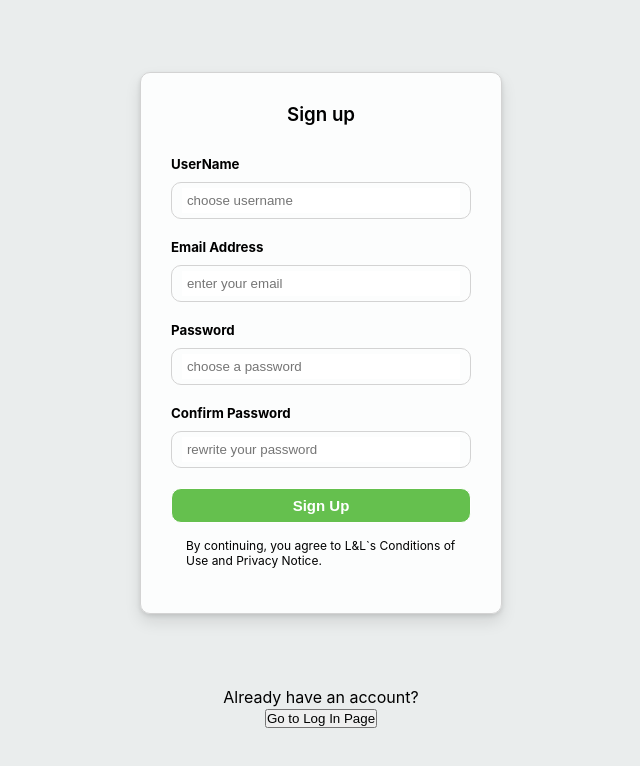
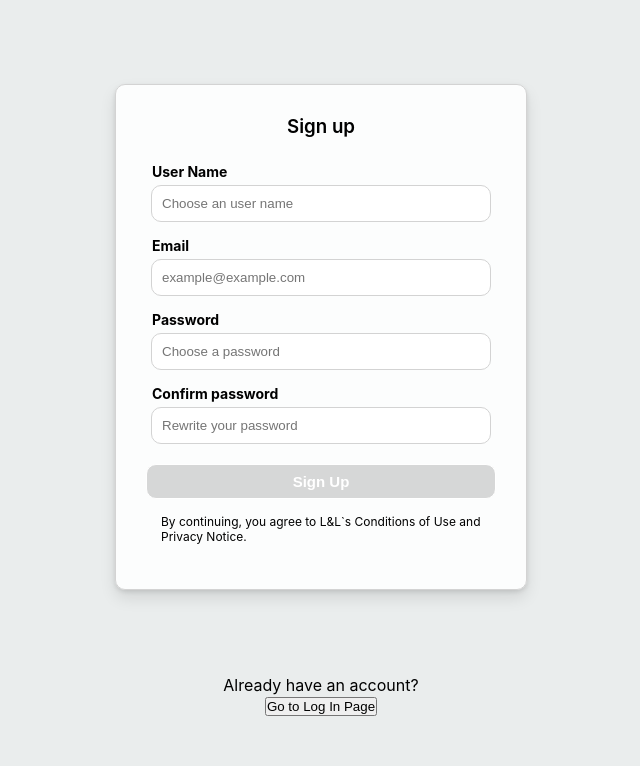
Before and after one commit to Lorekgaston/React-Authentication, a React (Create React App) app: page /register in a window 1280 px wide. Shown: the top 766 px of the page, without its empty margins (319-959 px from the left). Built offline with nearby package versions, Linux system fonts and the light colour scheme.

Commit message:
styled form

```diff
--- a/src/components/InputField/InputField.jsx
+++ b/src/components/InputField/InputField.jsx
@@ -1,33 +1,34 @@
 import React from 'react';
+import './InputField.scss';
 
 const InputField = ({
   type,
+  placeholder,
   name,
   label,
   value,
   handleChange,
-  handleBlur,
-  error,
-  touched
+  isValid,
+  errorMessage
 }) => {
+  console.log(errorMessage);
   return (
-    <div
-      className={
-        error.email
-          ? 'login__inputContainer isNotValid'
-          : 'login__inputContainer'
-      }
-    >
+    <div className="InputContainer">
       <label>{label}</label>
       <input
+        className={
+          errorMessage && !isValid
+            ? 'InputContainer__input inputError'
+            : 'InputContainer__input'
+        }
         type={type}
+        placeholder={placeholder}
         name={name}
         value={value}
         onChange={handleChange}
-        onBlur={handleBlur}
       />
-      {error && (
-        <span className="login__inputContainer_error">{error.email}</span>
+      {errorMessage && !isValid && (
+        <span className="ErrorMessage">{errorMessage}</span>
       )}
     </div>
   );
--- a/src/components/InputField/InputField.scss
+++ b/src/components/InputField/InputField.scss
@@ -0,0 +1,52 @@
+.InputContainer {
+  display: flex;
+  flex-direction: column;
+  padding: 5px;
+  & > label {
+    font-weight: 700;
+    font-size: 14px;
+    padding: 0 1px;
+  }
+  &__input {
+    margin-bottom: 10px;
+    padding: 10px;
+    margin: 5px 0;
+    outline: none;
+    border: 1px solid lightgrey;
+    border-radius: 10px;
+  }
+}
+.ErrorMessage {
+  // position: absolute;
+  // top: 40px;
+  // left: 0;
+  color: rgb(255, 15, 15);
+  font-weight: 600;
+  font-size: 11px;
+}
+
+.inputError {
+  outline: none;
+  box-shadow: 0px 0px 3px 1px rgba(255, 15, 15, 0.823);
+  border: 1px solid rgba(255, 15, 15, 0.823);
+  border-radius: 10px;
+}
+
+// &__inputContainer {
+//   position: relative;
+//   display: flex;
+//   flex-direction: column;
+//   justify-content: center;
+//   align-items: center;
+//   border: 1px solid lightgrey;
+//   border-radius: 10px;
+//   margin-bottom: 10px;
+//   &_ &_error {
+//     position: absolute;
+//     top: 40px;
+//     left: 0;
+//     color: rgb(255, 15, 15);
+//     font-weight: 600;
+//     font-size: 11px;
+//   }
+// }
--- a/src/helpers/formConfig.js
+++ b/src/helpers/formConfig.js
@@ -0,0 +1,78 @@
+/* eslint-disable react/display-name */
+import React from 'react';
+import InputFiled from '../components/InputField/InputField';
+import {
+  maxLengthRule,
+  minLengthRule,
+  passwodMatchRule,
+  requiredRule,
+  validEmailRule
+} from './validate';
+
+const createFromConfig = (
+  type,
+  label,
+  name,
+  placeholder,
+  defaultValue = ''
+) => {
+  return {
+    renderInput: (handleChange, value, valid, errorMessage, key) => {
+      return (
+        <InputFiled
+          key={key}
+          type={type}
+          placeholder={placeholder}
+          name={name}
+          label={label}
+          isValid={valid}
+          value={value}
+          handleChange={handleChange}
+          errorMessage={errorMessage}
+        />
+      );
+    },
+    label,
+    value: defaultValue,
+    valid: false,
+    errorMessage: '',
+    touched: false
+  };
+};
+
+export const registerForm = {
+  userName: {
+    ...createFromConfig('text', 'User Name', 'userName', 'Choose an user name'),
+    validateRultes: [
+      requiredRule('User name'),
+      minLengthRule('User name', 3),
+      maxLengthRule('User name', 20)
+    ]
+  },
+  email: {
+    ...createFromConfig('email', 'Email', 'email', 'example@example.com'),
+    validateRultes: [requiredRule('email'), validEmailRule()]
+  },
+  password: {
+    ...createFromConfig(
+      'password',
+      'Password',
+      'password',
+      'Choose a password'
+    ),
+    validateRultes: [
+      requiredRule('password'),
+      minLengthRule('Password', 8),
+      maxLengthRule('Password', 40)
+    ]
+  },
+  passwordConfirm: {
+    ...createFromConfig(
+      'password',
+      'Confirm password',
+      'passwordConfirm',
+      'Rewrite your password'
+    ),
+    validateRultes: [requiredRule('Confirm password'), passwodMatchRule()]
+  }
+};
--- a/src/helpers/validate.js
+++ b/src/helpers/validate.js
@@ -1,56 +1,46 @@
-const emailValidation = email => {
-  if (
-    /^[a-zA-Z0-9.!#$%&’*+/=?^_`{|}~-]+@[a-zA-Z0-9-]+(?:\.[a-zA-Z0-9-]+)*$/.test(
-      email
-    )
-  ) {
-    return null;
-  }
-  if (email.trim() === '') {
-    return 'Email is required';
-  }
-  return 'Please enter a valid email';
-};
-const passwordValidation = password => {
-  if (password.length >= 8) {
-    return null;
-  }
-  if (password === '') {
-    return 'Password is required';
-  }
-  if (password.length <= 7) {
-    return 'Password must be at least 8 characters';
-  }
+const validationRule = (ruleName, errorMessage, cb) => {
+  return {
+    name: ruleName,
+    message: errorMessage,
+    validate: cb
+  };
 };
 
-const usernameValidation = userName => {
-  // if (
-  //   /^(?=.{3,20}$)(?![_.])(?!.*[_.]{2})[a-zA-Z0-9._]+(?<![_.])$/.test(userName)
-  // ) {
-  //   return null;
-  // }
-  if (userName === '') {
-    return 'Username is required';
-  }
-  if (userName.length <= 3) {
-    return 'Username should contain atleast 3 characters';
-  }
-  if (userName.length >= 20) {
-    return 'Username cannot contain more than 20 characters';
-  }
-  return null;
+export const requiredRule = inputName => {
+  return validationRule(
+    'required',
+    `${inputName} required`,
+    (value, formObj) => value.length !== 0
+  );
 };
-
-const passwordConfirmValidate = passwordConfirm => {
-  return 'Passwords do not match. Please try again';
+export const minLengthRule = (inputName, minCharacters) => {
+  return validationRule(
+    'minLength',
+    `${inputName} should contain atleast ${minCharacters} characters`,
+    (value, formObj) => value.length >= minCharacters
+  );
 };
-const validate = {
-  userName: usernameValidation,
-  email: emailValidation,
-  password: passwordValidation,
-  passwordConfirm: passwordConfirmValidate
+export const maxLengthRule = (inputName, maxCharacters) => {
+  return validationRule(
+    'maxLength',
+    `${inputName} cannot contain more than ${maxCharacters} characters`,
+    (inputValue, formObj) => inputValue.length <= maxCharacters
+  );
 };
-
-export default validate;
-
-// (?![_.])(?!.*[_.]{2})[a-zA-Z0-9._]+(?<![_.])
+export const validEmailRule = () => {
+  return validationRule(
+    'validEmal',
+    `Enter a valid email`,
+    (inputValue, formObj) =>
+      /^[a-zA-Z0-9.!#$%&’*+/=?^_`{|}~-]+@[a-zA-Z0-9-]+(?:\.[a-zA-Z0-9-]+)*$/.test(
+        inputValue
+      )
+  );
+};
+export const passwodMatchRule = () => {
+  return validationRule(
+    'passwordMatch',
+    'paswords does not match',
+    (inputValue, formObj) => inputValue === formObj.password.value
+  );
+};
--- a/src/pages/Login/Login.jsx
+++ b/src/pages/Login/Login.jsx
@@ -3,86 +3,86 @@ import { useDispatch, useSelector } from 'react-redux';
 import { useLocation } from 'react-router-dom';
 import { Link } from 'react-router-dom';
 import { userAction } from '../../redux/actions/user';
-import validate from '../../helpers/validate';
+// import validate from '../../helpers/validate';
 import './Login.scss';
 
 const Login = () => {
-  const [values, setValues] = useState({
-    email: '',
-    password: ''
-  });
-  const [error, setError] = useState({});
-  const [touched, setTouched] = useState({});
+  // const [values, setValues] = useState({
+  //   email: '',
+  //   password: ''
+  // });
+  // const [error, setError] = useState({});
+  // const [touched, setTouched] = useState({});
 
-  const { isLoggingIn, serverError } = useSelector(state => state.login);
-  const [submmitted, setSubmmitted] = useState(false);
-  const dispatch = useDispatch();
-  const location = useLocation();
+  // const { isLoggingIn, serverError } = useSelector(state => state.login);
+  // const [submmitted, setSubmmitted] = useState(false);
+  // const dispatch = useDispatch();
+  // const location = useLocation();
 
-  useEffect(() => {
-    dispatch(userAction.logOut());
-  }, []);
+  // useEffect(() => {
+  //   dispatch(userAction.logOut());
+  // }, []);
 
-  const handleChange = e => {
-    const { name, value } = e.target;
-    setValues(values => ({ ...values, [name]: value }));
-    setTouched({
-      ...values,
-      [name]: true
-    });
-  };
+  // const handleChange = e => {
+  //   const { name, value } = e.target;
+  //   setValues(values => ({ ...values, [name]: value }));
+  //   setTouched({
+  //     ...values,
+  //     [name]: true
+  //   });
+  // };
 
-  const handleBlur = e => {
-    const { name, value } = e.target;
+  // const handleBlur = e => {
+  //   const { name, value } = e.target;
 
-    const { [name]: removedError, ...rest } = error;
+  //   const { [name]: removedError, ...rest } = error;
 
-    const newError = validate[name](value);
+  //   const newError = validate[name](value);
 
-    setError({
-      ...rest,
-      ...(newError && { [name]: touched[name] && newError })
-    });
-  };
+  //   setError({
+  //     ...rest,
+  //     ...(newError && { [name]: touched[name] && newError })
+  //   });
+  // };
 
-  const handleSubmit = e => {
-    e.preventDefault();
+  // const handleSubmit = e => {
+  //   e.preventDefault();
 
-    const formValidation = Object.keys(values).reduce(
-      (acc, key) => {
-        const newError = validate[key](values[key]);
-        const newTouched = { [key]: true };
-        return {
-          error: {
-            ...acc.error,
-            ...(newError && { [key]: newError })
-          },
-          touched: {
-            ...acc.touched,
-            ...newTouched
-          }
-        };
-      },
-      { error: { ...error }, touched: { ...touched } }
-    );
+  //   const formValidation = Object.keys(values).reduce(
+  //     (acc, key) => {
+  //       const newError = validate[key](values[key]);
+  //       const newTouched = { [key]: true };
+  //       return {
+  //         error: {
+  //           ...acc.error,
+  //           ...(newError && { [key]: newError })
+  //         },
+  //         touched: {
+  //           ...acc.touched,
+  //           ...newTouched
+  //         }
+  //       };
+  //     },
+  //     { error: { ...error }, touched: { ...touched } }
+  //   );
 
-    setError(formValidation.error);
-    setTouched(formValidation.touched);
+  //   setError(formValidation.error);
+  //   setTouched(formValidation.touched);
 
-    if (
-      !Object.values(formValidation.error).length &&
-      Object.values(formValidation.touched).length ===
-        Object.values(values).length &&
-      Object.values(formValidation.touched).every(t => t === true)
-    ) {
-      setSubmmitted(true);
-      const { from } = location.state || { from: { pathname: '/' } };
-      dispatch(userAction.login(values, from));
-    }
-  };
+  //   if (
+  //     !Object.values(formValidation.error).length &&
+  //     Object.values(formValidation.touched).length ===
+  //       Object.values(values).length &&
+  //     Object.values(formValidation.touched).every(t => t === true)
+  //   ) {
+  //     setSubmmitted(true);
+  //     const { from } = location.state || { from: { pathname: '/' } };
+  //     dispatch(userAction.login(values, from));
+  //   }
+  // };
   return (
     <div className="login">
-      <div className="login__container">
+      {/* <div className="login__container">
         <h3>Log into your acount</h3>
         {serverError && (
           <span className="login__container_serverError">{serverError}</span>
@@ -146,12 +146,12 @@ const Login = () => {
 
       <br />
       <br />
-      <div className="login__footer">
-        <p>You don`t have an account?</p>
-        <Link to="/register">
-          <button className="login__registerButton">Create Acount</button>
-        </Link>
-      </div>
+      <div className="login__footer"> */}
+      <p>You don`t have an account?</p>
+      <Link to="/register">
+        <button className="login__registerButton">Create Acount</button>
+      </Link>
+      {/* </div> */}
     </div>
   );
 };
--- a/src/pages/Signup/Register.jsx
+++ b/src/pages/Signup/Register.jsx
@@ -2,132 +2,84 @@ import React, { useState, useCallback } from 'react';
 import { useDispatch, useSelector } from 'react-redux';
 import { Link, useHistory } from 'react-router-dom';
 import { userAction } from '../../redux/actions/user';
-import validate from '../../helpers/validate';
+import { registerForm } from '../../helpers/formConfig';
 
 import './Register.scss';
 
 const Register = () => {
-  const { isLoading, errorMessage, isError } = useSelector(
-    state => state.register
-  );
-  const [values, setValues] = useState({
-    userName: '',
-    email: '',
-    password: '',
-    passwordConfirm: ''
-  });
-  const [touched, setTouched] = useState({});
-  const [error, setError] = useState({});
   const dispatch = useDispatch();
+  const [form, setForm] = useState(registerForm);
 
-  const handleChange = useCallback(
-    e => {
-      const { name, value } = e.target;
-      setValues(values => ({ ...values, [name]: value }));
-      setTouched({
-        ...values,
-        [name]: true
-      });
-    },
-    [values]
-  );
-  const handleBlur = e => {
-    const { name, value, type } = e.target;
-
-    const { [name]: removedError, ...rest } = error;
-
-    let newError = validate[name](value);
-
-    setError({
-      ...rest,
-      ...(newError && { [name]: touched[name] && newError })
+  const renderFormInputs = () => {
+    return Object.values(form).map(inputObj => {
+      const { value, label, errorMessage, valid, renderInput } = inputObj;
+      return renderInput(handleChange, value, valid, errorMessage, label);
     });
   };
+  const handleChange = e => {
+    const { name, value } = e.target;
+    const inputObj = { ...form[name] };
+
+    inputObj.value = value;
+
+    const isValidInput = isInputFieldValid(inputObj);
+
+    if (isValidInput && !inputObj.valid) {
+      inputObj.valid = true;
+    } else if (!isValidInput && inputObj.valid) {
+      inputObj.valid = false;
+    }
+
+    inputObj.touched = true;
+    setForm({ ...form, [name]: inputObj });
+  };
+
+  const isInputFieldValid = useCallback(
+    inputField => {
+      for (const rule of inputField.validateRultes) {
+        if (!rule.validate(inputField.value, form)) {
+          inputField.errorMessage = rule.message;
+          return false;
+        }
+      }
+      return true;
+    },
+    [form]
+  );
+  const validateForm = useCallback(() => {
+    let isValid = true;
+    const inputs = Object.values(form);
+
+    for (let i = 0; i < inputs.length; i++) {
+      if (!inputs[i].valid) {
+        isValid = false;
+        break;
+      }
+      return isValid;
+    }
+  }, [form]);
 
   const handleSubmit = e => {
     e.preventDefault();
 
-    // dispatch(userAction.register(values));
+    let newUser = {};
+    for (let obj in form) {
+      Object.assign(newUser, { [obj]: form[obj].value });
+    }
+    dispatch(userAction.register(newUser));
   };
-  console.log(values, touched);
+
   return (
     <div className="Register">
       <div className="Register__container">
         <h3>Sign up</h3>
         <form onSubmit={handleSubmit}>
-          <h5>UserName</h5>
-          <div className="Register__inputContainer">
-            <input
-              className="Register__inputContainer_input"
-              type="text"
-              id="username-input"
-              placeholder="choose username"
-              name="userName"
-              value={values.userName}
-              onChange={handleChange}
-              onBlur={handleBlur}
-            />
-            {touched.userName && (
-              <span className="Register__inputContainer_error">
-                {error.userName}
-              </span>
-            )}
-          </div>
-          <h5>Email Address</h5>
-          <div className="Register__inputContainer">
-            <input
-              className="Register__inputContainer_input"
-              type="email"
-              id="email-input"
-              placeholder="enter your email"
-              name="email"
-              value={values.email}
-              onChange={handleChange}
-              onBlur={handleBlur}
-            />
-            {touched.email && (
-              <span className="Register__inputContainer_error">
-                {error.email}
-              </span>
-            )}
-          </div>
-          <h5>Password</h5>
-          <div className="Register__inputContainer">
-            <input
-              className="Register__inputContainer_input"
-              type="password"
-              id="password-input"
-              placeholder="choose a password"
-              name="password"
-              value={values.password}
-              onChange={handleChange}
-              onBlur={handleBlur}
-            />
-            {touched.password && (
-              <span className="Register__inputContainer_error">
-                {error.password}
-              </span>
-            )}
-          </div>
-          <h5>Confirm Password</h5>
-          <div className="Register__inputContainer">
-            <input
-              className="Register__inputContainer_input"
-              type="password"
-              id="passwordConfirm-input"
-              placeholder="rewrite your password"
-              name="passwordConfirm"
-              value={values.passwordConfirm}
-              onChange={handleChange}
-              onBlur={handleBlur}
-            />
-            {touched.passwordConfirm && (
-              <span className="Register__inputContainer_error">
-                {error.passwordConfirm}
-              </span>
-            )}
-          </div>
-          <button className="Register__container-registerButton">
+          {renderFormInputs()}
+          <button
+            className="Register__container-registerButton"
+            type="submit"
+            disabled={!validateForm()}
+          >
             Sign Up
           </button>
         </form>
--- a/src/pages/Signup/Register.scss
+++ b/src/pages/Signup/Register.scss
@@ -7,7 +7,7 @@
   background-color: #eaeded;
   &__container {
     background-color: #ffffffe0;
-    width: 300px;
+    width: 350px;
     height: fit-content;
     display: flex;
     flex-direction: column;
@@ -54,34 +54,16 @@
       &:active {
         transform: translateY(1px);
       }
+      &:disabled {
+        background-color: rgba(158, 158, 158, 0.4);
+        &:hover {
+          transform: none;
+          box-shadow: none;
+        }
+      }
     }
   }
-  &__inputContainer {
-    position: relative;
-    display: flex;
-    flex-direction: column;
-    justify-content: center;
-    align-items: center;
-    border: 1px solid lightgrey;
-    border-radius: 10px;
-    margin-bottom: 10px;
-    &_input {
-      margin-bottom: 10px;
-      width: 90%;
-      padding: 5px;
-      margin: 5px;
-      border: none;
-      outline: none;
-    }
-    &_error {
-      position: absolute;
-      top: 40px;
-      left: 0;
-      color: rgb(255, 15, 15);
-      font-weight: 600;
-      font-size: 11px;
-    }
-  }
+
   &__footer {
     display: flex;
     flex-direction: column;
```
